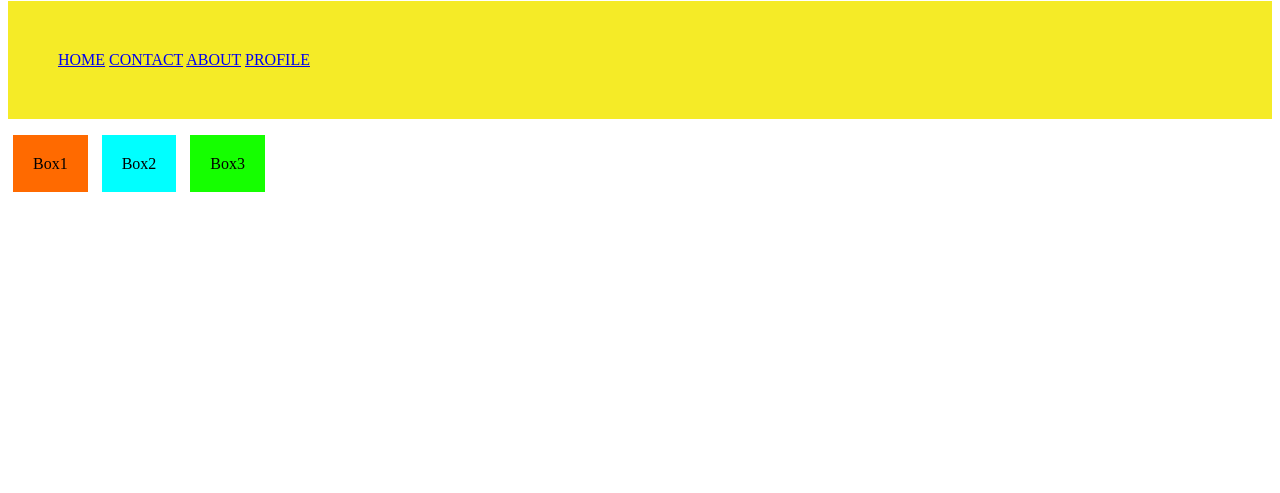
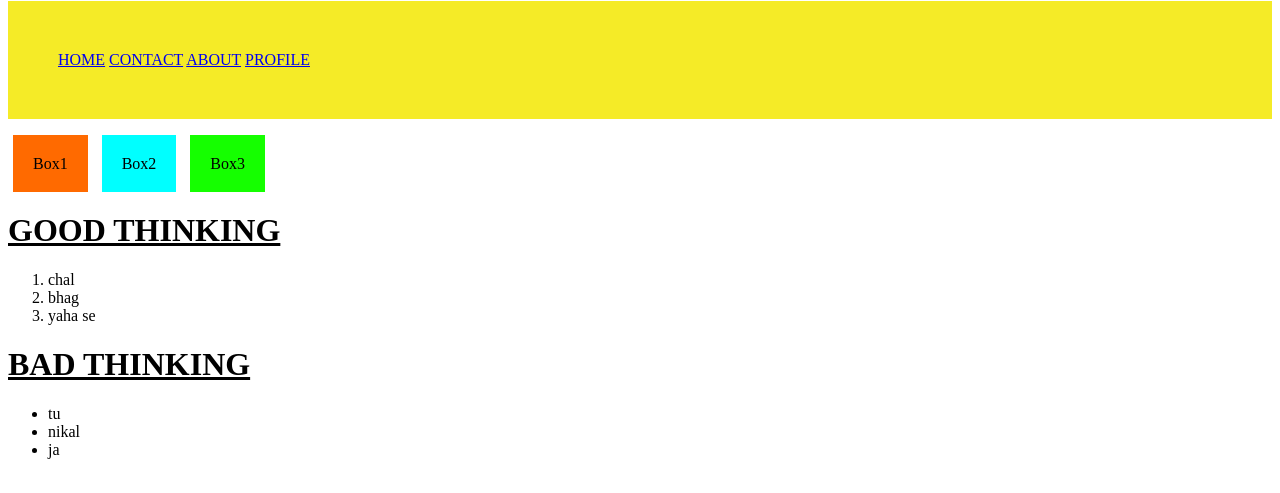
Before and after one commit to Nishant19Yadav/FULL-STACK, a plain HTML site: page myntra.html in a window 1280 px wide. Shown: the part 79-572 px from the top of the page. Drawn offline with Linux system fonts and the light colour scheme.

Commit message:
Learning

```diff
--- a/myntra.html
+++ b/myntra.html
@@ -20,5 +20,21 @@
     <span style="background-color: aqua; padding: 20px; margin: 5px;" >Box2</span>
     <span style="background-color: rgb(21, 255, 0); padding: 20px; margin: 5px;">Box3</span>
 
+    <br>
+    <br>
+    <h1><u>GOOD THINKING</u></h1>
+    <ol type="1">
+        <li>chal</li>
+        <li>bhag</li>
+        <li>yaha se</li>
+    </ol>
+
+    <h1><u>BAD THINKING</u></h1>
+    <ul>
+        <li>tu</li>
+        <li>nikal</li>
+        <li>ja</li>
+    </ul>
+
 </body>
 </html>
```
